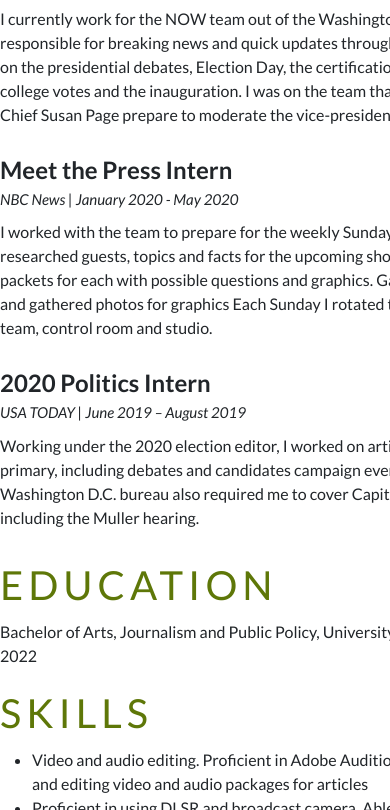
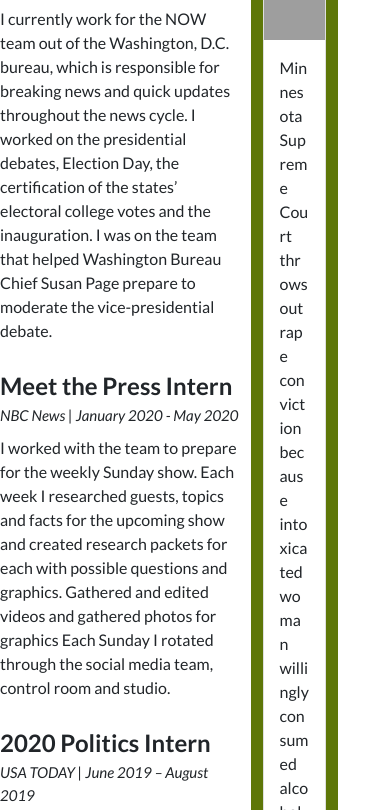
Before and after one commit to selbeshbishi/Sarah-Elbeshbishi-JOUR352, a plain HTML site: page resume/index.html in a window 390 px wide. Shown: the part 479-1289 px from the top of the page. Drawn offline with nearby package versions, Linux system fonts and the light colour scheme; grey boxes are pictures that could not be loaded.

Commit message:
Update style.css

```diff
--- a/resume/style.css
+++ b/resume/style.css
@@ -85,7 +85,7 @@ img.headshot {
 }
 
 /*Small devices (landscape phones, 576px and up) */
-@media (min-width: 576px)and (max-width: 767.98px){
+@media screen and (max-width: 767.98px){
   #container {
     width:700px;
   }
@@ -97,9 +97,7 @@ img.headshot {
 }
 /*Medium devices (tablets, 768px and up) */
 @media screen and (max-width: 991.98px){
-  #container {
-    width:800px;
-  }
+
 }
 /*Large devices (desktops, 992px and up) */
 @media (min-width: 992px) and (max-width: 1199.98px){
```
